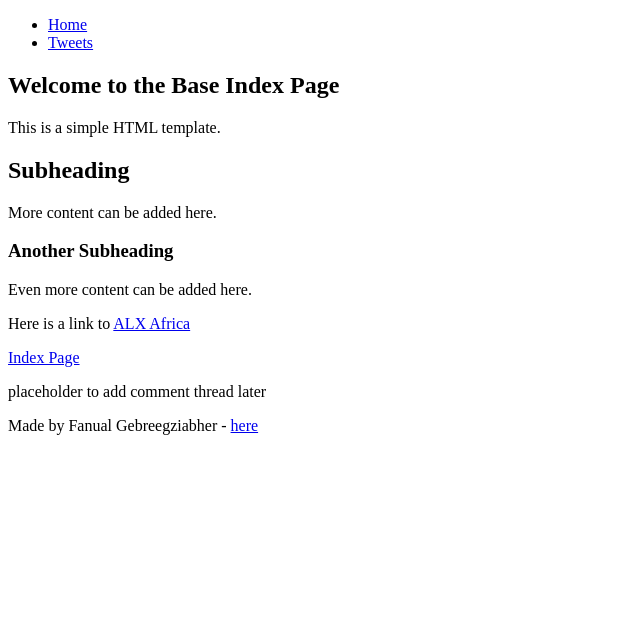
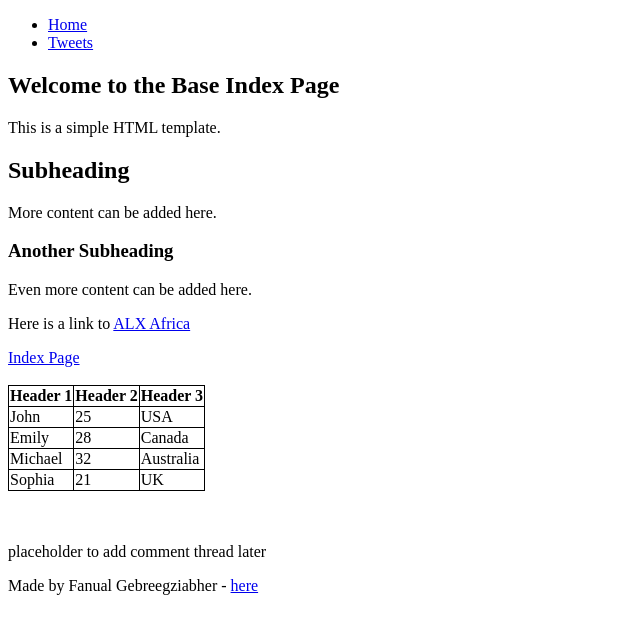
Before and after one commit to Fanual14/My_First_Portfolio, a plain HTML site: page html_basic/index.html in a window 1280 px wide. Shown: the whole page, without its empty margins (0-640 px from the left). Drawn offline with Linux system fonts and the light colour scheme.

Commit message:
Added tale to index.html

```diff
--- a/html_basic/index.html
+++ b/html_basic/index.html
@@ -4,6 +4,11 @@
     <meta charset="UTF-8">
     <meta name="viewport" content="width=device-width, initial-scale=1.0">
     <title>Base Index</title>
+    <style>
+        table, th, td {
+      border: 1px solid black;
+      border-collapse: collapse;}
+    </style>
 </head>
 <body>
     <header>
@@ -22,7 +27,38 @@
             <h3>Another Subheading</h3>
                 <p>Even more content can be added here.</p>
                 <p>Here is a link to <a href="https://i.ibb.co/gTDZZT8/ALX-Logo-07.png">ALX Africa</a></p>
-            <a href="tweets.html"> Index Page</a>
+            <a href="tweets.html"> Index Page</a> <br><br>
+            <table>
+                <thead>
+                    <tr>
+                        <th>Header 1</th>
+                        <th>Header 2</th>
+                        <th>Header 3</th>
+                    </tr>
+                </thead>
+                <tbody>
+                    <tr>
+                        <td>John</td>
+                        <td>25</td>
+                        <td>USA</td>
+                    </tr>
+                    <tr>
+                        <td>Emily</td>
+                        <td>28</td>
+                        <td>Canada</td>
+                    </tr>
+                    <tr>
+                        <td>Michael</td>
+                        <td>32</td>
+                        <td>Australia</td>
+                    </tr>
+                    <tr>
+                        <td>Sophia</td>
+                        <td>21</td>
+                        <td>UK</td>
+                </tbody>
+
+            </table><br><br>
         </article>
         <aside>
             <p>placeholder to add comment thread later</p>
```
